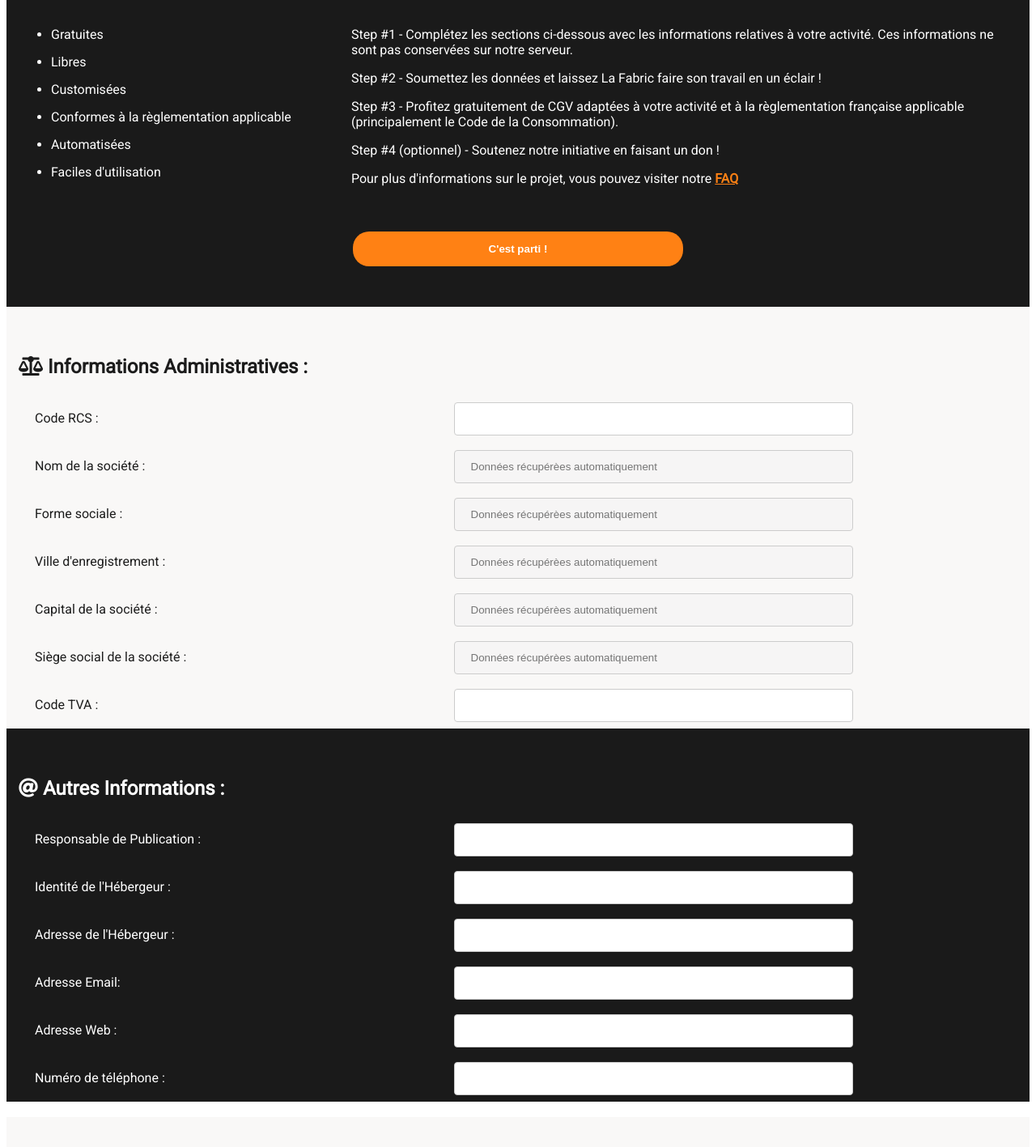
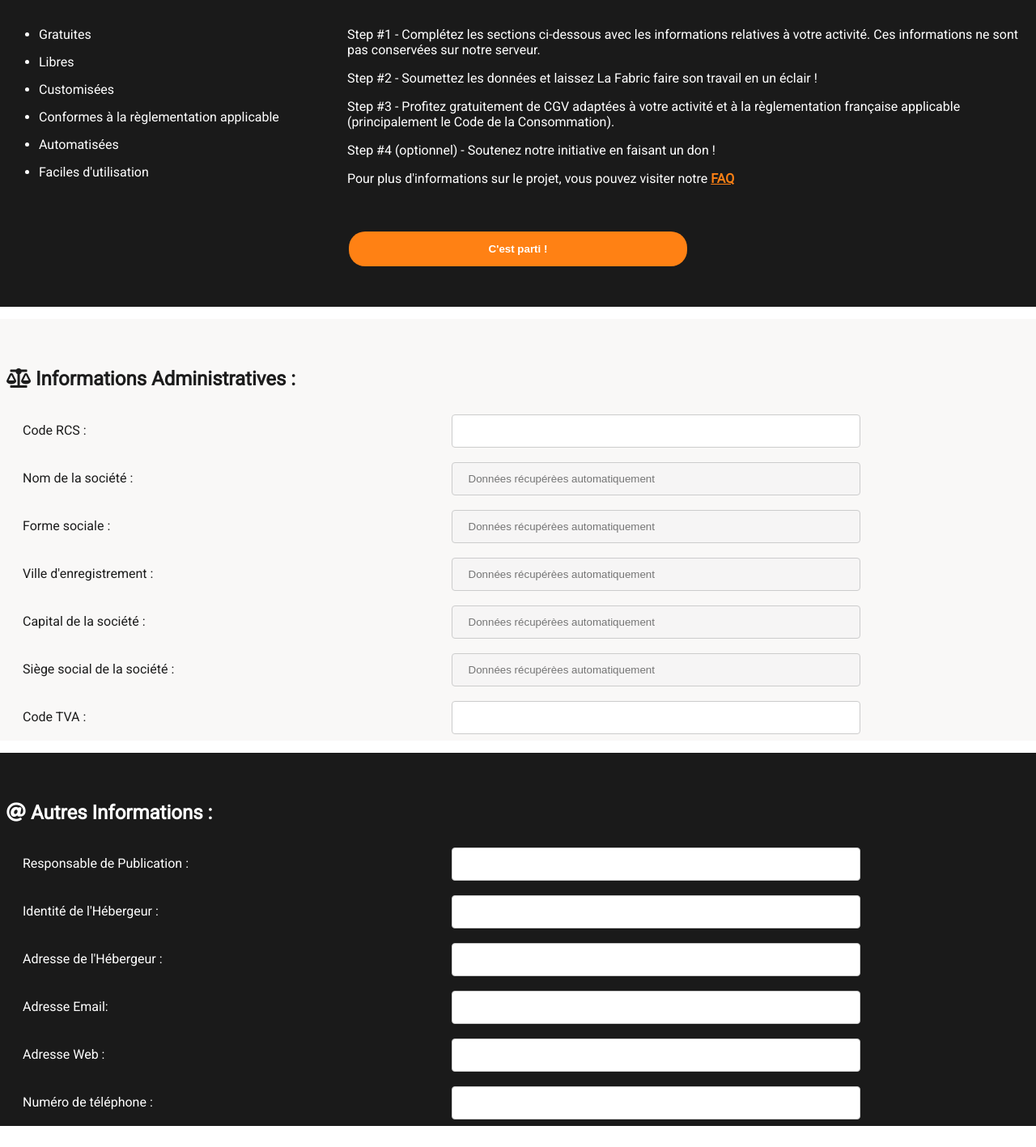
Before and after one commit to LaFabric/LaFabric.github.io, a plain HTML site: page index.html in a window 1280 px wide. Shown: the part 135-1552 px from the top of the page at 81% size. Drawn offline with nearby package versions, Linux system fonts and the light colour scheme.

Commit message:
margin 2

```diff
--- a/style.css
+++ b/style.css
@@ -100,29 +100,34 @@ input[type=submit] {
 .section1 {
   background-color: #f9f8f7;
   padding: 20px 15px 0px 15px;
+  margin : 0 -15px 15px -15px;
 }
 
 .section2 {
   background-color: #1a1a1a;
   color:white;
   padding: 20px 15px 0px 15px;
+  margin : 0 -15px 15px -15px;
 }
 
 .section3 {
   background-color: #f9f8f7;
   padding: 20px 15px 0px 15px;
+  margin : 0 -15px 15px -15px;
 }
 
 .section4 {
   background-color: #1a1a1a;
   color: white;
   padding: 15px 15px 30px 15px;
+  margin : 0 -15px 15px -15px;
 }
 
 .section5 {
   background-color: #1a1a1a;
   color: white;
   padding: 20px 15px 30px 15px;
+  margin : 0 -15px 15px -15px;
 }
 
 .bottom_submit {
```
